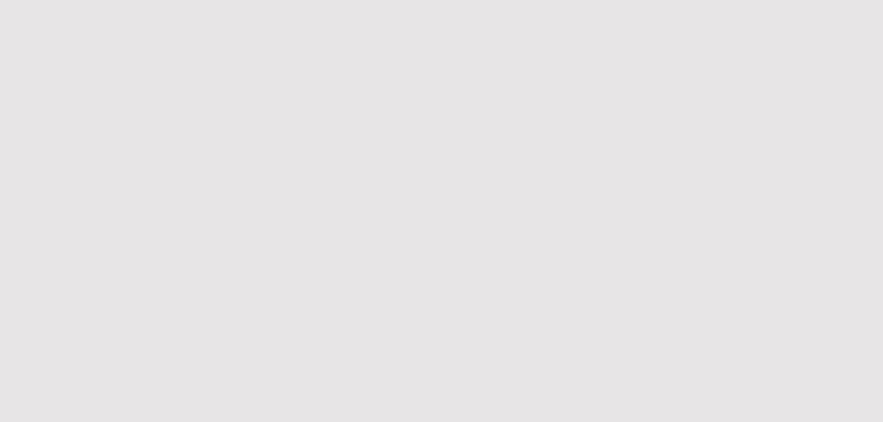
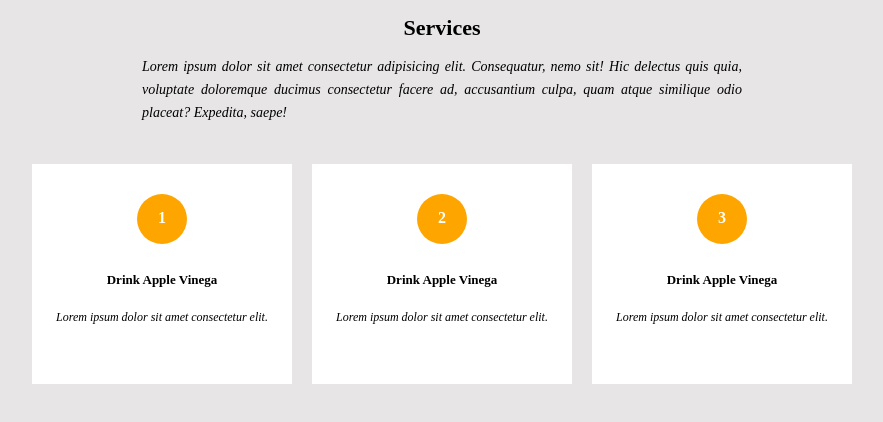
Before and after one commit to KEVINAMAYI/letuce-eat-project, a plain HTML site: page index.html in a window 1280 px wide. Shown: the whole page, without its empty margins (198-1081 px from the left). Drawn offline with Linux system fonts and the light colour scheme.

Commit message:
[feature-service] Added service section

```diff
--- a/index.html
+++ b/index.html
@@ -8,6 +8,31 @@
     <title>Document</title>
 </head>
 <body>
+    <!-- SERVICES SECTION -->
+    <div id="services">
+        <h1>Services</h1>
+        <p>Lorem ipsum dolor sit amet consectetur adipisicing elit.
+             Consequatur, nemo sit! Hic delectus quis quia, voluptate
+             doloremque ducimus consectetur facere ad,  accusantium culpa,
+              quam atque similique odio placeat? Expedita, saepe!</p>
+        <div id="our-services">
+            <div class="service">
+                <div class="number">1</div>
+                <h3>Drink Apple Vinega</h3>
+                <p class="desc">Lorem ipsum dolor sit amet consectetur  elit.</p>
+            </div>
+            <div class="service">
+                <div class="number">2</div>
+                <h3>Drink Apple Vinega</h3>
+                <p class="desc">Lorem ipsum dolor sit amet consectetur  elit.</p>
+            </div>
+            <div class="service">
+                <div class="number">3</div>
+                <h3>Drink Apple Vinega</h3>
+                <p class="desc">Lorem ipsum dolor sit amet consectetur  elit.</p>
+            </div>
+        </div>
+    </div>
 
 </body>
 </html>
--- a/styles.css
+++ b/styles.css
@@ -2,3 +2,73 @@ html, body{
 
     background-color: rgb(231, 229, 229);
 }
+
+/* services section styling */
+#services{
+    text-align:center;
+}
+
+#services > p {
+
+    max-width:600px;
+    margin:auto;
+    text-align:justify;
+    line-height:23px;
+    font-size:14px;
+    font-style:italic;
+}
+
+#services > h1 {
+
+    font-size:22px;
+}
+
+#our-services{
+   display: flex;
+   width:100%;
+   height:auto;
+   margin-top:30px;
+   justify-content:center;
+}
+
+#our-services > .service {
+    background-color: white;
+    padding:30px 5px 50px 5px;
+    margin: 10px;
+    height: auto;
+    width: 250px;
+    text-align: center;
+  }
+
+  .service > .number {
+    box-sizing:border-box;
+    border-radius:100%;
+    width:50px;
+    height:50px;
+    padding:15px 0 10px 0;
+    margin-bottom:15px;
+    background-color:orange;
+    display:inline-block;
+    color:white;
+    font-weight:bold;
+  }
+
+.service{
+    text-align:center;
+}
+
+.service h3{
+    font-size:13px;
+}
+
+.service p{
+
+    max-width:600px;
+    margin:auto;
+    text-align:center;
+    line-height:23px;
+    font-size:12px;
+    font-style:italic;
+    padding:5px 3px 5px 3px;
+
+}
```
